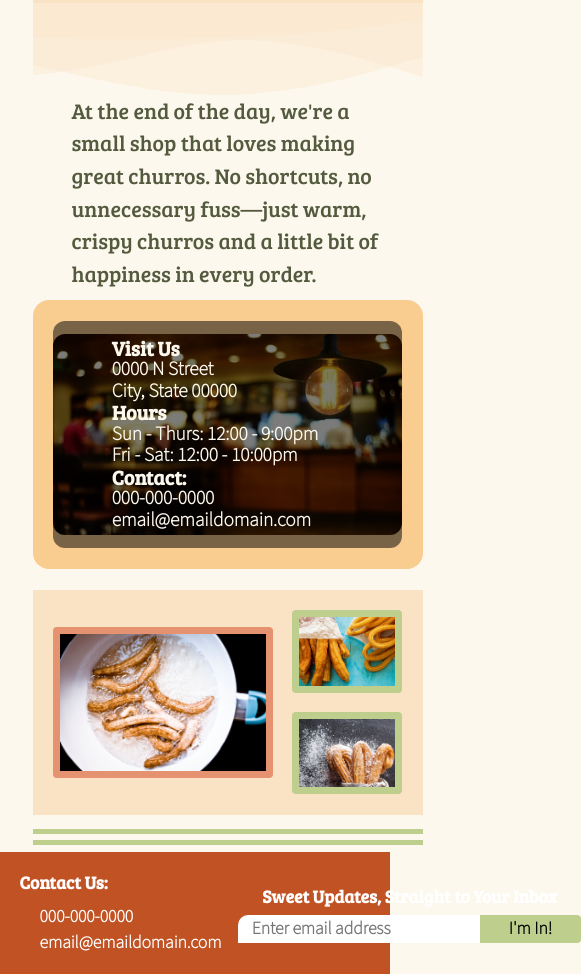
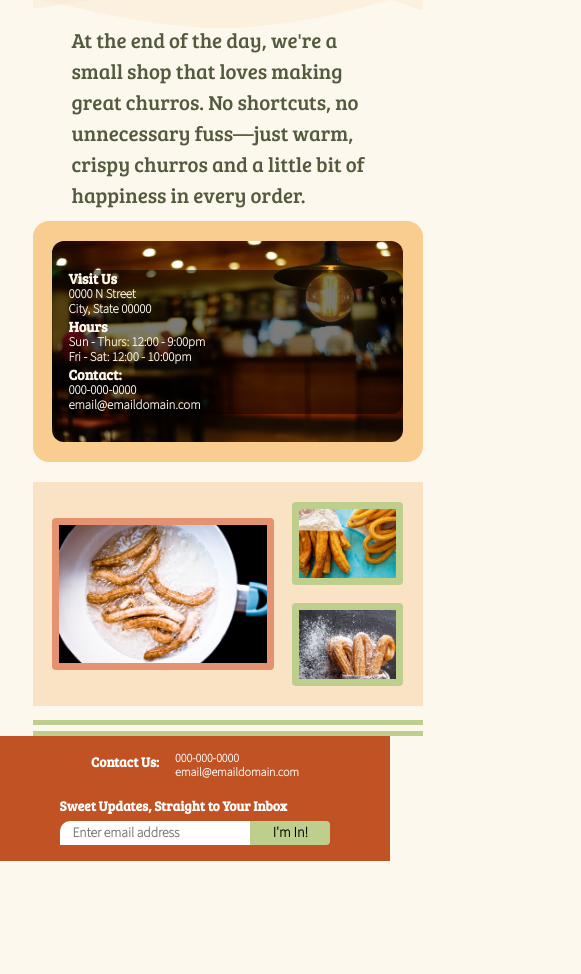
Before and after one commit to inflammable252-bit/odin-restaurant, a website built with webpack: page src/template.html in a window 390 px wide. Shown: the part 946-1920 px from the top of the page, 581 px wide, since content can reach past the window. After the commit the page ends 1807 px from the top, so only its background shows below. Built offline with nearby package versions, Linux system fonts and the light colour scheme.

Commit message:
Update responsive behavior for multiple elements

```diff
--- a/src/styles.css
+++ b/src/styles.css
@@ -13,7 +13,7 @@
 
     --header-font: Bree Serif, Cambria, Cochin, Georgia, Times, 'Times New Roman', serif;
     --base-font: 'Source Sans 3', Cambria, Cochin, Georgia, Times, 'Times New Roman', serif;
-    --base-font-size: 1.05rem;
+    --base-font-size: 1rem;
     --pad: calc(1rem + 1vw);
 }
 @font-face {
@@ -72,7 +72,9 @@ nav {
     align-items: end;
     background-color: var(--theme-r)
 }
-
+nav h1 {
+    align-self: center;
+}
 .button-wrapper {
     display: flex;
     flex-shrink: 0;
@@ -111,10 +113,11 @@ nav {
     }
     .button-wrapper button {
         border-radius: 14px;
-        padding: 0 5rem;
+        padding: 0 4rem;
         width: fit-content;
         flex: 0;
         align-self: center;
+        font-size: 1.25rem
     }
     .button-wrapper button:hover {
         transform: none;
@@ -171,7 +174,7 @@ div.hero-text {
     display: flex;
     flex-direction: column;
     p {
-        font-size: clamp(1.5rem, 3vw, 3rem);
+        font-size: clamp(1.3rem, 3vw, 3.2rem);
     }
 }
 button#go-to-menu {
@@ -231,7 +234,7 @@ section#section-1 {
         font-family: var(--header-font);
         font-weight: 100;
         align-self: center;
-        font-size: 1.5rem;
+        font-size: 1.3em;
         grid-column: 2/3;
         max-width: 90ch;
         padding: 2vw 4vw;
@@ -304,6 +307,14 @@ section#section-2 button.home-buttons {
     height: fit-content;
     justify-self: center;
     font-size: 1.2rem;
+}
+@media (max-width: 575px) {
+    article#home-section-wrapper {
+        font-size: 1rem;
+    }
+    section#section-1 {
+        padding: 1.35rem 0.35rem;
+    }
 }
 @media (max-width: 950px) {
     section#section-2 {
@@ -388,6 +399,11 @@ section.box img {
 @media (max-width: 830px) {
     div#menu-wrapper {
         grid-template-columns: repeat(auto-fit, minmax(300px, 1fr));
+    }
+}
+@media (max-width: 500px) {
+    div#menu-wrapper {
+        grid-template-columns: 1fr;
     }
 }
 
@@ -631,6 +647,18 @@ address#contact-box {
         line-height: calc(1.05rem + 1vw)
     }
 }
+@media (max-width: 500px) {
+    section#about-section-2 address#contact-box {
+        padding: 0 1rem;
+        line-height: 1.2;
+    }
+    section#about-section-2 h3 {
+        font-size: 0.9rem;
+    }
+    section#about-section-2 p {
+        font-size: 0.8rem;
+    }
+}
 section#about-section-3 {
     background-color: var(--theme-ly);
     margin-top: var(--pad);
@@ -688,7 +716,9 @@ main#content:after {
     content: "";
     width: 100vw;
 }
-footer#footer {
+
+/* Footer */
+footer {
     color: #FFF;
     width: 100vw;
     background-color: var(--theme-r);
@@ -700,13 +730,13 @@ footer#footer {
     gap: max(1rem, 1vw);
     margin-top: 2vw;
 }
-#footer div#contact-info h4 {
+footer div#contact-info h4 {
     margin-bottom: 0.5rem;
 }
-#footer div#contact-info p {
+footer div#contact-info p {
     margin-left: 20px;
 }
-#footer div#contact-form {
+footer div#contact-form {
     display: flex;
     flex-direction: column;
     justify-content: center;
@@ -731,10 +761,51 @@ footer#footer {
         outline: 3px inset var(--theme-g);
 
     }
+    span {
+        font-family: inherit;
+    }
 }
 div#contact-input-wrapper {
     display: flex;
     align-content: center;
+}
+
+@media (max-width: 650px) {
+    footer {
+        padding: max(1rem, 1vw) 1rem;
+        justify-content: center;
+        align-items: flex-start;
+        gap: max(1rem, 3vw);
+        flex-wrap: wrap;
+    }
+    footer h4, footer span {
+        font-size: 0.85rem;
+        margin-bottom: 0;
+    }
+    footer div#contact-info {
+        display: flex;
+        align-items: center;
+        gap: max(1rem, 1vw);
+    }
+    footer div#contact-info p {
+        margin-left: 0;
+        font-size: 0.75rem;
+        line-height: 1.15;
+    }
+    footer div#contact-form {
+        align-items: start;
+    }
+    footer div#contact-form h4 {
+        display: flex;
+        flex-direction: column;
+    }
+    footer div#contact-form input {
+        font-size: 0.85rem;
+    }
+    footer div#contact-form button {
+        font-size: 0.90rem;
+        width: 5rem
+    }
 }
 
 /* shape divider from ShapeDividers.com */
--- a/src/template.html
+++ b/src/template.html
@@ -22,11 +22,13 @@
     </header>
     <main id="content">
     </main>
-    <footer id="footer">
+    <footer>
         <div id="contact-info">
             <h4>Contact Us:</h4>
-            <p>000-000-0000</p>
-            <p>email@emaildomain.com</p>
+            <div id="contact-info-wrapper">
+                <p>000-000-0000</p>
+                <p>email@emaildomain.com</p>
+            </div>
         </div>
         <div id="contact-form">
             <h4>Sweet Updates, Straight to Your Inbox</h4>
```
